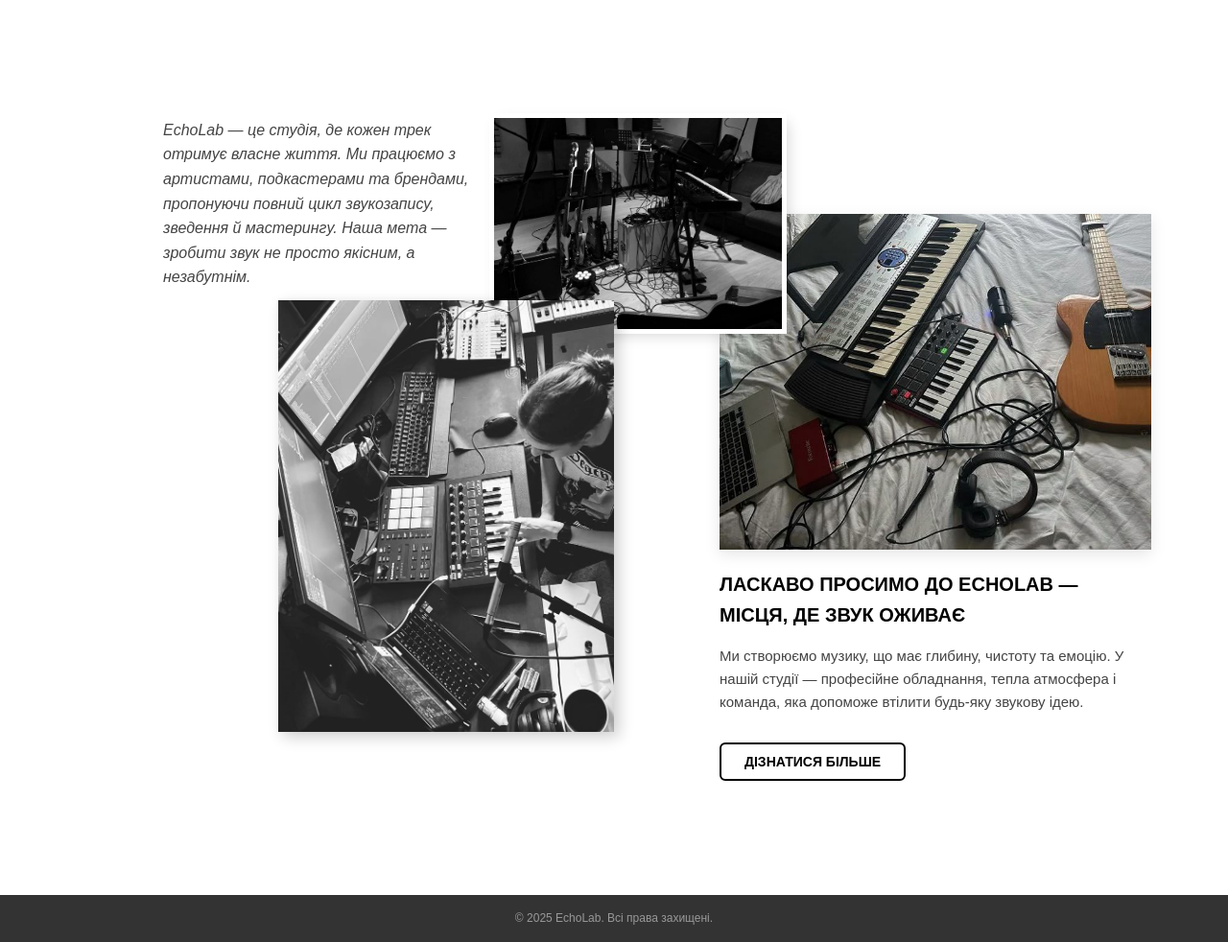
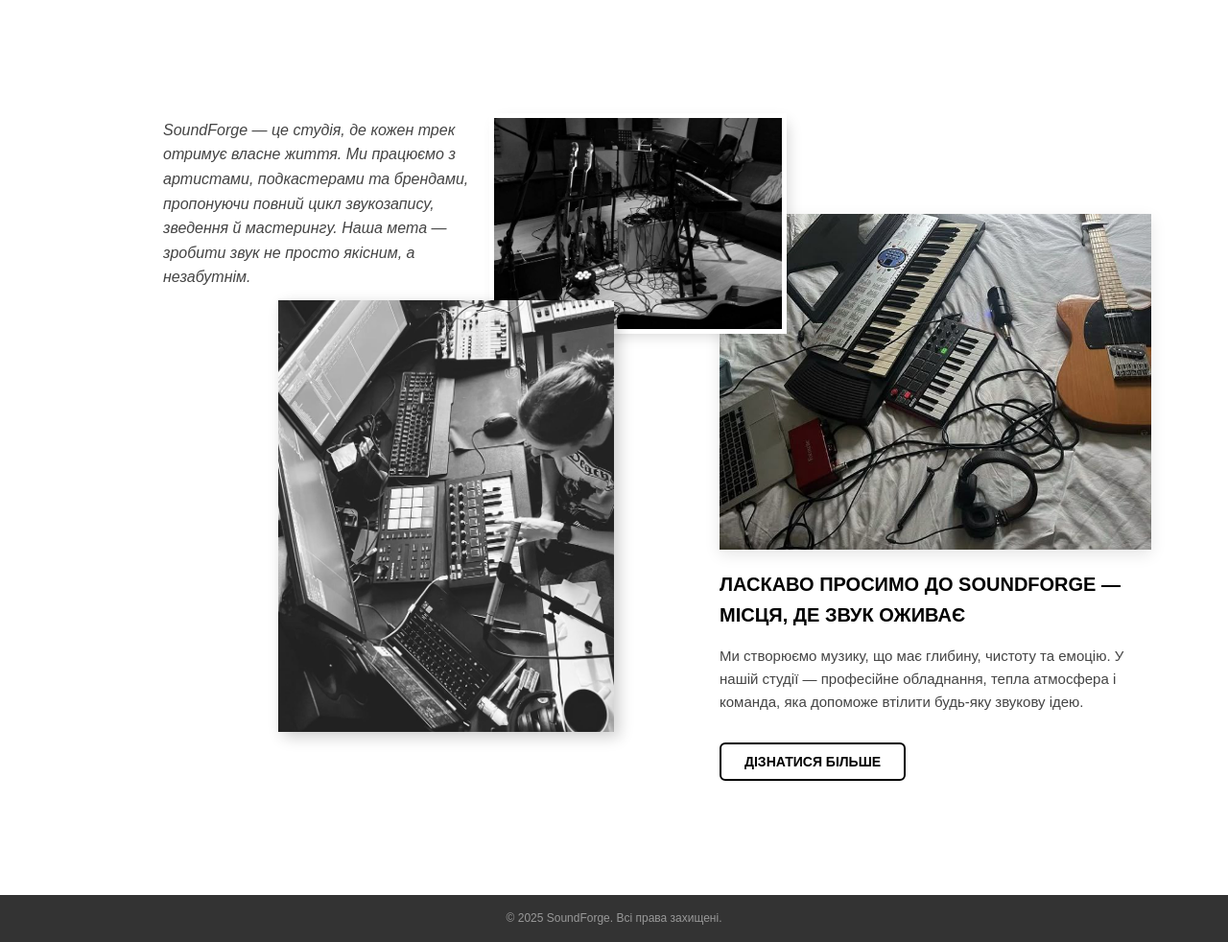
Before and after one commit to qquiwe/WEB4, a plain HTML site: page index.html in a window 1280 px wide. Shown: the part 56-1038 px from the top of the page at 96% size. Drawn offline with Linux system fonts and the light colour scheme.

Commit message:
Update index.html

```diff
--- a/index.html
+++ b/index.html
@@ -16,7 +16,7 @@
     <main class="content-layout">
 
         <div class="text-block text-top-left">
-            <p><em>EchoLab — це студія, де кожен трек отримує власне життя. Ми працюємо з артистами, подкастерами та брендами, пропонуючи повний цикл звукозапису, зведення й мастерингу.
+            <p><em>SoundForge — це студія, де кожен трек отримує власне життя. Ми працюємо з артистами, подкастерами та брендами, пропонуючи повний цикл звукозапису, зведення й мастерингу.
 Наша мета — зробити звук не просто якісним, а незабутнім.</em></p>
         </div>
 
@@ -35,7 +35,7 @@
         </div>
 
         <div class="text-block text-bottom-right">
-            <h1>Ласкаво просимо до EchoLab — місця, де звук оживає</h1>
+            <h1>Ласкаво просимо до SoundForge — місця, де звук оживає</h1>
             <p>Ми створюємо музику, що має глибину, чистоту та емоцію. У нашій студії — професійне обладнання, тепла атмосфера і команда, яка допоможе втілити будь-яку звукову ідею.</p>
             <button class="btn-learn-more">дізнатися більше</button>
         </div>
@@ -43,8 +43,9 @@
     </main>
 
     <footer class="main-footer">
-        <p class="edit-text-hint">© 2025 EchoLab. Всі права захищені.</p>
+        <p class="edit-text-hint">© 2025 SoundForge. Всі права захищені.</p>
     </footer>
 
 </body>
+
 </html>
```
